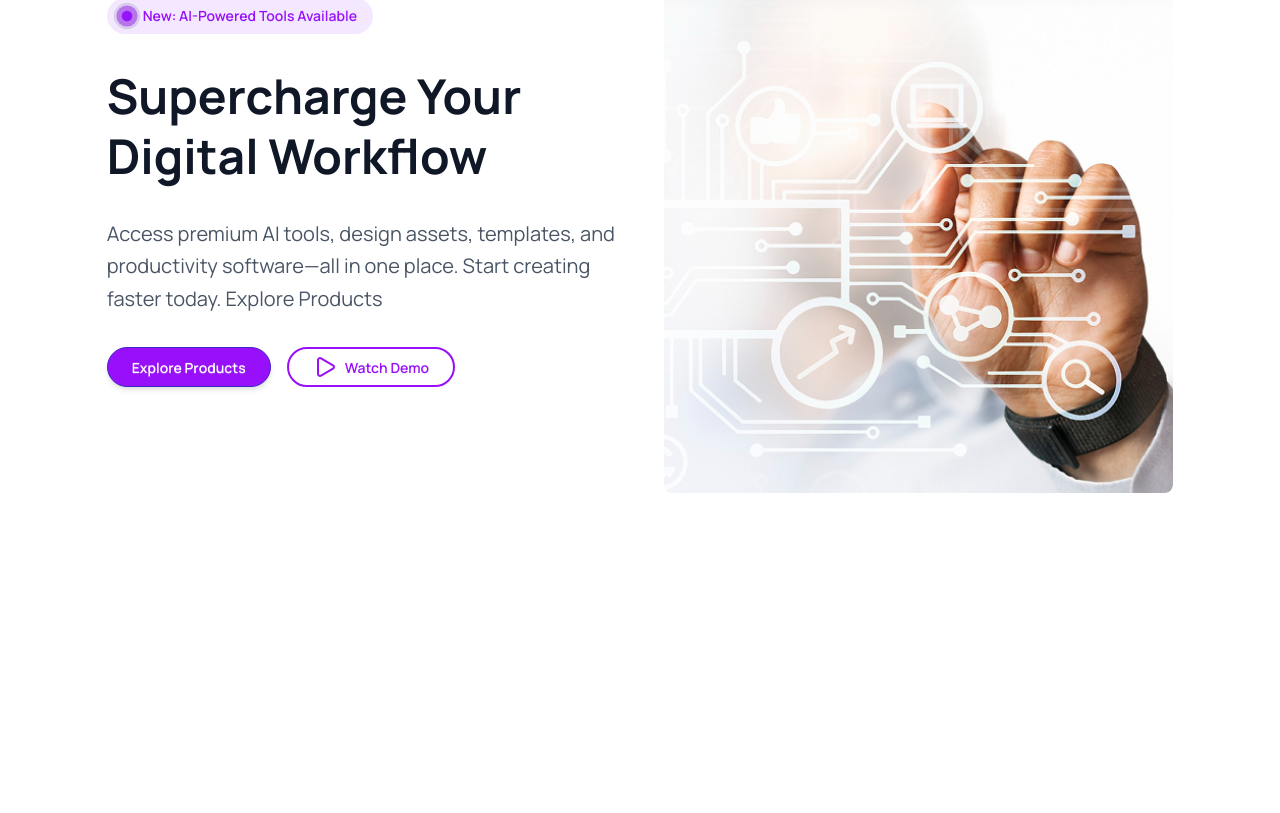
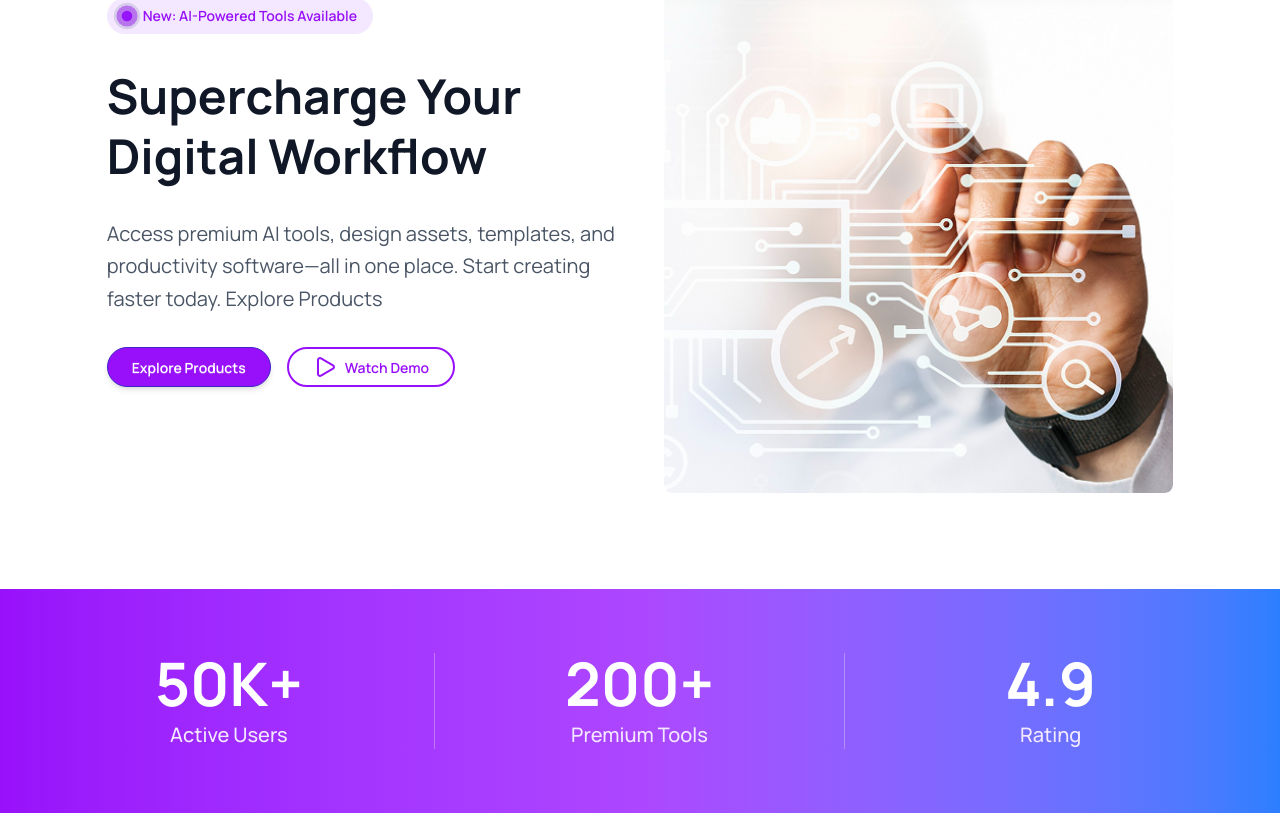
Before and after one commit to Siam-AR/Programming-Hero-Assignment-06, a React (Vite) app: page / in a window 1280 px wide. Shown: the part 269-1082 px from the top of the page. Before the commit the page ends 858 px from the top, so only its background shows below. Built offline with nearby package versions, Linux system fonts and the light colour scheme.

Commit message:
feat(stats): implement stats section

```diff
--- a/src/App.jsx
+++ b/src/App.jsx
@@ -1,12 +1,14 @@
 import "./App.css";
 import Hero from "./components/Hero/Hero";
 import Navbar from "./components/Navbar/Navbar";
+import Stats from "./components/Stats/Stats";
 
 function App() {
   return (
     <div className="min-h-screen bg-white text-gray-900">
       <Navbar></Navbar>
       <Hero></Hero>
+      <Stats></Stats>
     </div>
   );
 }
--- /dev/null
+++ b/src/components/Stats/Stats.jsx
@@ -0,0 +1,39 @@
+import React from "react";
+
+const Stats = () => {
+  const stats = [
+    { number: "50K+", label: "Active Users" },
+    { number: "200+", label: "Premium Tools" },
+    { number: "4.9", label: "Rating" },
+  ];
+
+  return (
+    <section className="w-full bg-gradient-to-r from-purple-600 via-purple-500 to-blue-500 py-12 md:py-16">
+      <div className="max-w-7xl mx-auto px-6">
+        <div className="grid grid-cols-1 md:grid-cols-3 gap-8 md:gap-0">
+          {stats.map((stat, index) => (
+            <div
+              key={index}
+              className={`text-center ${
+                index !== stats.length - 1
+                  ? "md:border-r md:border-white/30"
+                  : ""
+              }`}
+            >
+              {/* Number */}
+              <h3 className="text-4xl md:text-5xl lg:text-6xl font-bold text-white mb-2">
+                {stat.number}
+              </h3>
+              {/* Label */}
+              <p className="text-purple-100 text-lg md:text-xl font-medium">
+                {stat.label}
+              </p>
+            </div>
+          ))}
+        </div>
+      </div>
+    </section>
+  );
+};
+
+export default Stats;
```
